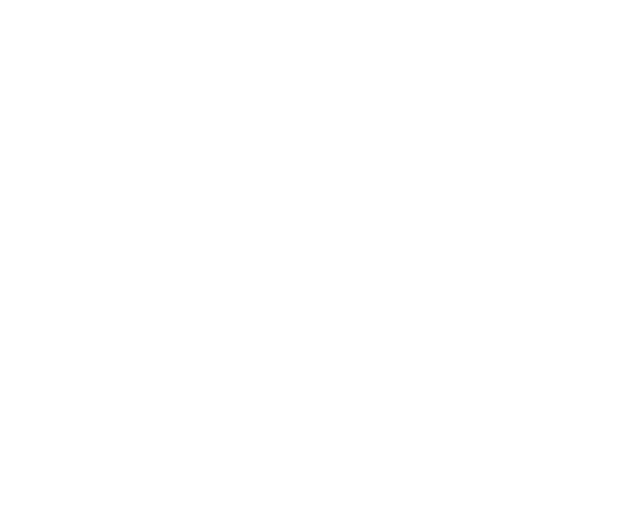
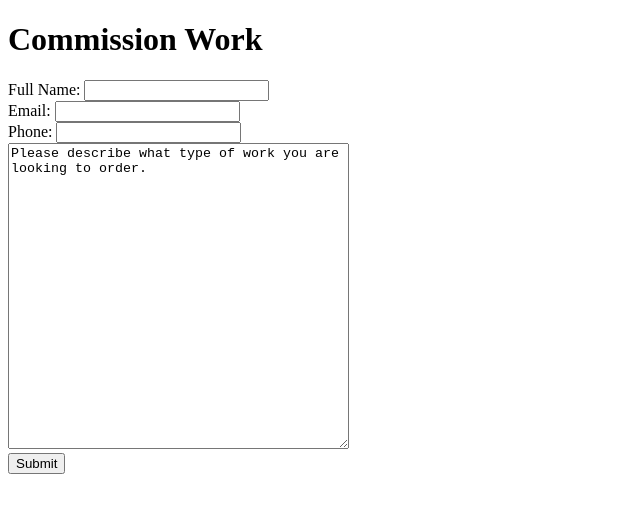
Before and after one commit to elizabethhart/old-gregg, a plain HTML site: page new-page.html in a window 1280 px wide. Shown: the whole page, without its empty margins (0-640 px from the left). Drawn offline with Linux system fonts and the light colour scheme.

Commit message:
Add form to new page file

```diff
--- a/new-page.html
+++ b/new-page.html
@@ -1,9 +1,27 @@
 <!DOCTYPE html>
 <html>
 <head>
-	<title></title>
+	<title>Commissioning Page</title>
 </head>
 <body>
-
+	<h1>Commission Work</h1>
+	<form action="https://httpbin.org/post" method="post">
+		<div>
+			<label>Full Name:</label>
+			<input type="text" name="fullname">
+		</div>
+		<div>
+			<label>Email:</label>
+			<input type="email" name="emailaddress">
+		</div>
+		<div>
+			<label>Phone:</label>
+			<input type="text" name="phonenumber">
+		</div>
+		<div>
+			<textarea name="textarea" rows="20" cols="40">Please describe what type of work you are looking to order.</textarea>
+		</div>
+		<button type="submit">Submit</button>
+	</form>
 </body>
 </html>
```
